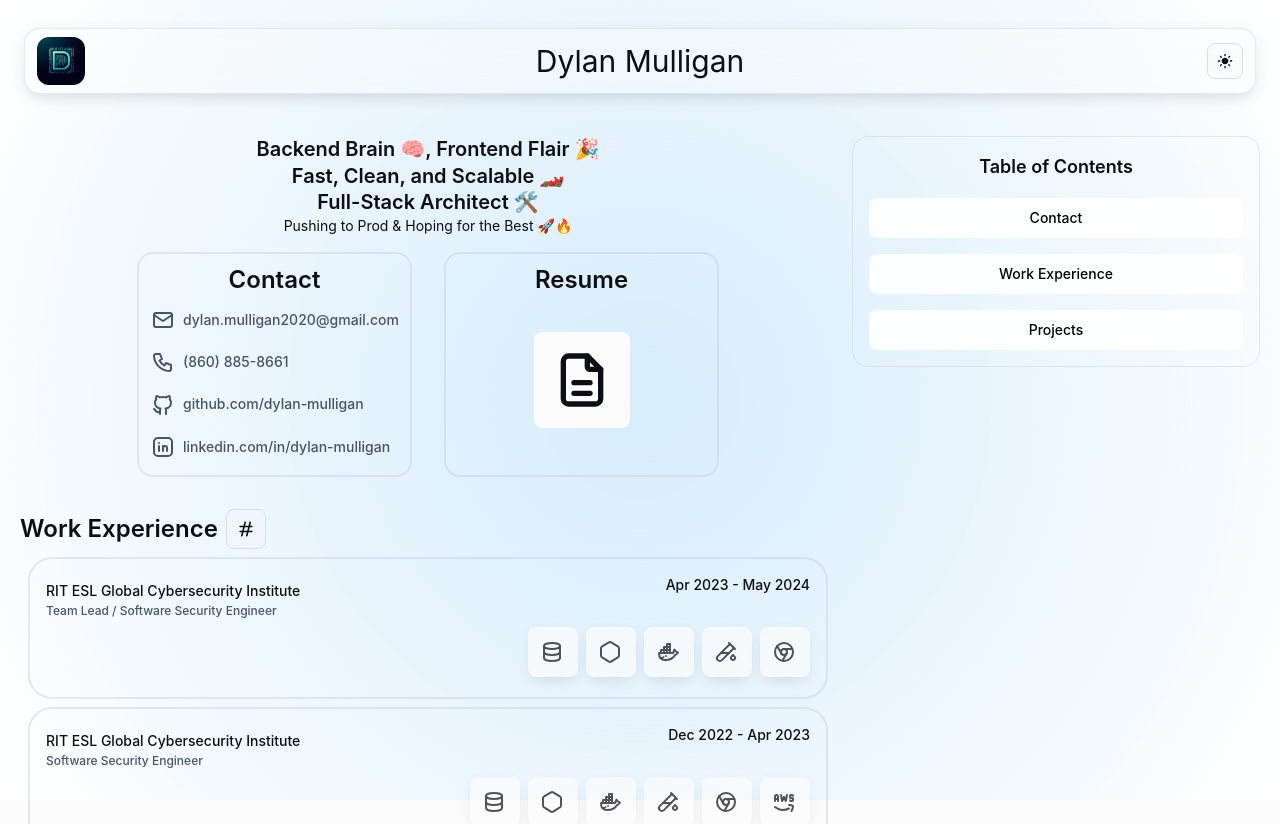
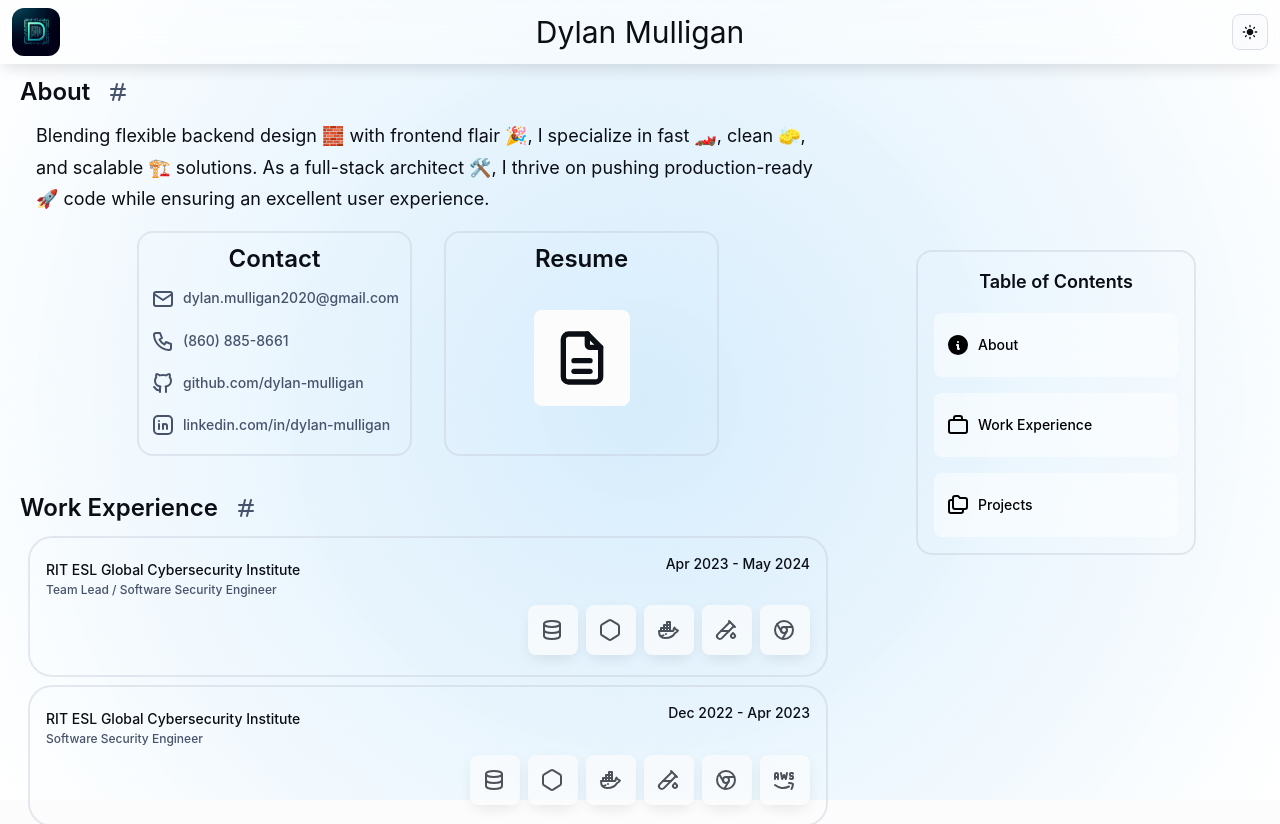
Before and after one commit to dylan-mulligan/personal-website, a React (Create React App) app: page / in a window 1280 px wide. Shown: the top 824 px of the page. Built offline with nearby package versions, Linux system fonts and the light colour scheme; the HTML template or start-up script is replaced by a standard one.

Commit message:
TOC and overall styling polishing

```diff
--- a/src/App.tsx
+++ b/src/App.tsx
@@ -16,7 +16,14 @@ export default function App(props: { disableCustomTheme?: boolean }) {
             <Container
                 maxWidth="xl"
                 component="main"
-                sx={{display: 'flex', flexDirection: 'column', my: 16, gap: 4, pr: '12px !important', pl: '12px !important'}}
+                sx={{
+                    display: 'flex',
+                    flexDirection: 'column',
+                    mb: 16,
+                    mt: 0,
+                    pr: '12px !important',
+                    pl: '12px !important',
+                }}
             >
                 <Portfolio/>
             </Container>
--- a/src/components/NavBar.tsx
+++ b/src/components/NavBar.tsx
@@ -1,19 +1,14 @@
 import * as React from 'react';
 import {
-    alpha, styled, useTheme, useMediaQuery,
-    Box, AppBar, Toolbar, Button, IconButton,
-    Container, MenuItem, Drawer, Typography
+    styled, useTheme, useMediaQuery,
+    Box, AppBar, Toolbar,
+    Container, Typography
 } from '@mui/material';
 
 import type {} from '@mui/material/themeCssVarsAugmentation';
-
-import MenuIcon from '@mui/icons-material/Menu';
-import CloseRoundedIcon from '@mui/icons-material/CloseRounded';
-
 import { keyframes } from '@mui/system';
 
 import ColorModeIconDropdown from '../shared-theme/ColorModeIconDropdown';
-import LoginModal from './LoginModal';
 import Logo from './Logo';
 
 const wave = keyframes`
@@ -45,52 +40,39 @@ const AnimatedTypography = styled(Typography)<{ animation: string; index: number
 
 export default function NavBar() {
     const theme = useTheme();
-    const [open, setOpen] = React.useState(false);
-    const [loginModalOpen, setLoginModalOpen] = React.useState(false);
 
     const isSmallScreen = useMediaQuery(theme.breakpoints.down('sm'));
-
-    const toggleDrawer = (newOpen: boolean) => () => {
-        setOpen(newOpen);
-    };
-
-    const handleLoginModalOpen = () => {
-        setLoginModalOpen(true);
-    };
-
-    const handleLoginModalClose = () => {
-        setLoginModalOpen(false);
-    };
 
     const StyledToolbar = styled(Toolbar)({
         display: 'flex',
         alignItems: 'center',
         justifyContent: 'space-between',
         flexShrink: 0,
-        borderRadius: `calc(${theme.shape.borderRadius}px + 8px)`,
         backdropFilter: 'blur(24px)',
-        border: '1px solid',
-        borderColor: (theme.vars || theme).palette.divider,
-        backgroundColor: theme.vars
-            ? `rgba(${theme.vars.palette.background.defaultChannel} / 0.4)`
-            : alpha(theme.palette.background.default, 0.4),
+        backgroundColor: 'transparent',
         boxShadow: (theme.vars || theme).shadows[1],
         padding: '8px 12px',
+        borderRadius: 0, // Removed border radius
     });
+
 
     return (
         <AppBar
-            position="fixed"
+            position="sticky"
             enableColorOnDark
             sx={{
                 boxShadow: 0,
-                bgcolor: 'transparent',
+                backgroundColor: theme.palette.mode === 'dark' ?
+                    'rgba(27, 27, 27, 0.5)' :
+                    'rgba(255, 255, 255, 0.5)',
                 backgroundImage: 'none',
-                mt: 'calc(var(--template-frame-height, 0px) + 28px)',
-                pr: '0 !important'
+                top: 0,
+                left: 0,
+                right: 0,
+                zIndex: theme.zIndex.appBar,
             }}
         >
-            <Container maxWidth="xl">
+            <Container maxWidth="xl" disableGutters>
                 <StyledToolbar variant="dense" disableGutters>
                     <Box sx={{ display: 'flex', alignItems: 'center', px: 0 }}>
                         <Logo />
@@ -119,7 +101,6 @@ export default function NavBar() {
                         <ColorModeIconDropdown />
                     </Box>
                 </StyledToolbar>
-                <LoginModal open={loginModalOpen} handleClose={handleLoginModalClose} />
             </Container>
         </AppBar>
     );
--- a/src/components/Portfolio.tsx
+++ b/src/components/Portfolio.tsx
@@ -2,8 +2,10 @@ import React, { JSX, useState } from "react";
 import { Box, Typography, useTheme, useMediaQuery, IconButton, Button, Snackbar } from "@mui/material";
 import ExpandableList from "./expandable-list/ExpandableList";
 import ResumeModal from "./ResumeModal";
-import TableOfContents from "./TableOfContents"; // Import TableOfContents
+import TableOfContents from "./TableOfContents";
 import { IconBrandGithub, IconBrandLinkedin, IconFileDescription, IconMail, IconPhone, IconHash } from "@tabler/icons-react";
+import { scrollToElementById } from "../utils/scrollUtils";
+import SectionHeader from "./SectionHeader";
 
 let projects = [];
 let experiences = [];
@@ -26,7 +28,7 @@ const Portfolio: React.FC = (): JSX.Element => {
     const [resumeModalOpen, setResumeModalOpen] = useState(false);
     const [snackbarOpen, setSnackbarOpen] = useState(false);
 
-    const scalingVariant = useMediaQuery(theme.breakpoints.down("sm")) ? "subtitle1" : "h5";
+    const scalingVariant = useMediaQuery(theme.breakpoints.down("sm")) ? "subtitle2" : "subtitle1";
 
     const handleResumeModalOpen = () => setResumeModalOpen(true);
     const handleResumeModalClose = () => setResumeModalOpen(false);
@@ -34,12 +36,6 @@ const Portfolio: React.FC = (): JSX.Element => {
 
     const handlePhoneNumberClick = () => {
         navigator.clipboard.writeText("(860) 885-8661");
-        setSnackbarOpen(true);
-    };
-
-    const handleCopyLink = (id: string) => {
-        const url = `${window.location.origin}${window.location.pathname}#${id}`;
-        navigator.clipboard.writeText(url);
         setSnackbarOpen(true);
     };
 
@@ -121,30 +117,10 @@ const Portfolio: React.FC = (): JSX.Element => {
                     gap: 2,
                 }}
             >
-                <Box id="contact">
-                    <Typography
-                        variant="h2"
-                        component="div"
-                        sx={{
-                            textAlign: "center",
-                            paddingBottom: 1,
-                            display: { xs: 'block', sm: 'none' },
-                            color: theme.palette.text.primary,
-                        }}
-                    >
-                        Dylan Mulligan
-                    </Typography>
-                    <Typography variant={scalingVariant} textAlign="center">
-                        Backend Brain 🧠, Frontend Flair 🎉
-                    </Typography>
-                    <Typography variant={scalingVariant} textAlign="center">
-                        Fast, Clean, and Scalable 🏎️
-                    </Typography>
-                    <Typography variant={scalingVariant} textAlign="center">
-                        Full-Stack Architect 🛠️
-                    </Typography>
-                    <Typography variant="body2" textAlign="center">
-                        Pushing to Prod & Hoping for the Best 🚀🔥
+                <Box id="about">
+                    <SectionHeader title="About" anchorId="about" theme={theme} />
+                    <Typography variant={scalingVariant} textAlign="left" sx={{ pl: 2, pr: 2, pt: 1 }}>
+                        Blending flexible backend design 🧱 with frontend flair 🎉, I specialize in fast 🏎️, clean 🧽, and scalable 🏗️ solutions. As a full-stack architect 🛠️, I thrive on pushing production-ready 🚀 code while ensuring an excellent user experience.
                     </Typography>
                     <Box sx={{
                         display: 'flex',
@@ -198,7 +174,7 @@ const Portfolio: React.FC = (): JSX.Element => {
                             <Box sx={{ flexGrow: 1, display: 'flex', justifyContent: 'center', alignItems: 'center' }}>
                                 <IconButton
                                     onClick={handleResumeModalOpen}
-                                    sx={{...chipStyle(false), width: '96px', height: '96px'}}
+                                    sx={{ ...chipStyle(false), width: '96px', height: '96px' }}
                                 >
                                     <IconFileDescription size={64} />
                                 </IconButton>
@@ -207,25 +183,11 @@ const Portfolio: React.FC = (): JSX.Element => {
                     </Box>
                 </Box>
                 <Box id="work-experience">
-                    <Box sx={{ display: "flex", alignItems: "center", gap: 1 }}>
-                        <Typography variant="h4" textAlign="left">
-                            Work Experience
-                        </Typography>
-                        <IconButton onClick={() => handleCopyLink("work-experience")}>
-                            <IconHash size={20} />
-                        </IconButton>
-                    </Box>
+                    <SectionHeader title="Work Experience" anchorId="work-experience" theme={theme} />
                     <ExpandableList items={experiences ?? []} chipStyle={chipStyle} />
                 </Box>
                 <Box id="projects">
-                    <Box sx={{ display: "flex", alignItems: "center", gap: 1 }}>
-                        <Typography variant="h4" textAlign="left">
-                            Projects
-                        </Typography>
-                        <IconButton onClick={() => handleCopyLink("projects")}>
-                            <IconHash size={20} />
-                        </IconButton>
-                    </Box>
+                    <SectionHeader title="Projects" anchorId="projects" theme={theme} />
                     <ExpandableList items={projects ?? []} chipStyle={chipStyle} />
                 </Box>
                 <ResumeModal open={resumeModalOpen} onClose={handleResumeModalClose} resumeUrl="https://pub-23ec377c65844af8b2a21a08d41024df.r2.dev/resume.pdf" />
@@ -239,6 +201,8 @@ const Portfolio: React.FC = (): JSX.Element => {
             <Box
                 sx={{
                     display: { md: "none", lg: "block" },
+                    height: "100%",
+                    overflow: "visible",
                 }}
             >
                 <TableOfContents />
--- /dev/null
+++ b/src/components/SectionHeader.tsx
@@ -0,0 +1,38 @@
+import React from "react";
+import { Box, Button, Typography } from "@mui/material";
+import { IconHash } from "@tabler/icons-react";
+import { scrollToElementById } from "../utils/scrollUtils";
+import {Theme} from "@mui/material/styles";
+
+interface SectionHeaderProps {
+   title: string;
+   anchorId: string;
+   theme: Theme;
+}
+
+const SectionHeader: React.FC<SectionHeaderProps> = ({ title, anchorId, theme }) => (
+   <Box sx={{ display: "flex", alignItems: "center", gap: 1 }}>
+      <Typography variant="h4" textAlign="left">
+         {title}
+      </Typography>
+      <Button
+         onClick={() => scrollToElementById(anchorId)}
+         sx={{
+            width: 40,
+            height: 40,
+            minWidth: 0,
+            p: 0,
+            display: "flex",
+            justifyContent: "center",
+            alignItems: "center",
+            '&:hover': {
+                backgroundColor: theme.palette.mode === "dark" ? "rgba(216,216,216,0.2)" : "rgba(67,67,67,0.2)",
+            }
+         }}
+      >
+         <IconHash size={24} />
+      </Button>
+   </Box>
+);
+
+export default SectionHeader;
--- a/src/components/TableOfContents.tsx
+++ b/src/components/TableOfContents.tsx
@@ -1,30 +1,27 @@
-import React from "react";
+import React, {JSX} from "react";
 import { Box, Typography, Button } from "@mui/material";
 import { useTheme } from "@mui/material/styles";
+import { scrollToElementById } from "../utils/scrollUtils";
+import {IconBriefcase2, IconFolders, IconInfoCircleFilled} from "@tabler/icons-react";
 
 // Subcomponent for Table of Contents Button
-const TOCButton: React.FC<{ id: string; label: string }> = ({ id, label }) => {
+const TOCButton: React.FC<{ id: string; label: string, icon?: JSX.Element }> = ({ id, label, icon = null }) => {
     const theme = useTheme();
-
-    const handleScroll = (id: string) => {
-        const element = document.getElementById(id);
-        if (element) {
-            element.scrollIntoView({ behavior: "smooth" });
-        }
-    };
 
     return (
         <Button
             variant="contained"
             color={"inherit"}
-            onClick={() => handleScroll(id)}
-            fullWidth
+            onClick={() => scrollToElementById(id)}
+            startIcon={icon}
             sx={{
-                backgroundColor: theme.palette.mode === "dark" ? "rgba(27,27,27,0.5)" : "rgba(255,255,255,0.9)",
+                backgroundColor: theme.palette.mode === "dark" ? "rgba(27,27,27,0.5)" : "rgba(255,255,255,0.5)",
                 color: theme.palette.mode === "dark" ? "#ffffff" : "#000000",
                 "&:hover": {
-                    backgroundColor: theme.palette.mode === "dark" ? "#131313" : "#f3f3f3",
+                    backgroundColor: theme.palette.mode === "dark" ? "rgba(19,19,19,0.7)" : "rgba(243,243,243,0.7)",
                 },
+                justifyContent: "flex-start",
+                py: 4,
             }}
         >
             {label}
@@ -33,26 +30,35 @@ const TOCButton: React.FC<{ id: string; label: string }> = ({ id, label }) => {
 };
 
 const TableOfContents: React.FC = () => {
+    const theme = useTheme();
+
     return (
         <Box
             sx={{
                 position: "sticky",
+                top: 250,
                 verticalAlign: "center",
                 display: "flex",
                 flexDirection: "column",
                 gap: 2,
-                padding: 2,
-                border: "1px solid",
-                borderColor: "divider",
+                p: 2,
+                mx: 8,
                 borderRadius: 2,
+                border: `2px solid ${theme.palette.divider}`,
+                transition: 'border 0.3s ease-in-out, box-shadow 0.3s ease-in-out',
+                '&:hover': {
+                    border: `2px solid ${theme.palette.info.main}`,
+                    boxShadow: '0px 5px 5px rgba(0, 0, 0, 0.1)',
+                    transition: 'border 0.3s ease-in-out, box-shadow 0.3s ease-in-out',
+                },
             }}
         >
             <Typography variant="h6" textAlign="center">
                 Table of Contents
             </Typography>
-            <TOCButton id="contact" label="Contact" />
-            <TOCButton id="work-experience" label="Work Experience" />
-            <TOCButton id="projects" label="Projects" />
+            <TOCButton id="about" label="About" icon={<IconInfoCircleFilled/>}/>
+            <TOCButton id="work-experience" label="Work Experience" icon={<IconBriefcase2/>}/>
+            <TOCButton id="projects" label="Projects" icon={<IconFolders/>} />
         </Box>
     );
 };
--- a/src/components/expandable-list/ExpandableList.tsx
+++ b/src/components/expandable-list/ExpandableList.tsx
@@ -77,15 +77,15 @@ const ExpandableList: React.FC<ExpandableListProps> = (props): JSX.Element => {
         display: "flex",
         justifyContent: "space-between",
         alignItems: "flex-start",
-        border: `2px solid ${expandedItem === index ? theme.palette.primary.main : theme.palette.divider}`,
         borderRadius: 3,
         marginBottom: 1,
         padding: 2,
         paddingBottom: 1.5,
+        border: `2px solid ${expandedItem === index ? theme.palette.primary.main : theme.palette.divider}`,
         transition: 'border 0.3s ease-in-out, box-shadow 0.3s ease-in-out',
         '&:hover': {
             border: `2px solid ${expandedItem === index ? theme.palette.primary.main : theme.palette.info.main}`,
-            boxShadow: '0px 5px 5px rgba(0, 0, 0, 0.2)',
+            boxShadow: '0px 4px 4px rgba(0, 0, 0, 0.1)',
             transition: 'border 0.3s ease-in-out, box-shadow 0.3s ease-in-out',
         },
     });
```
